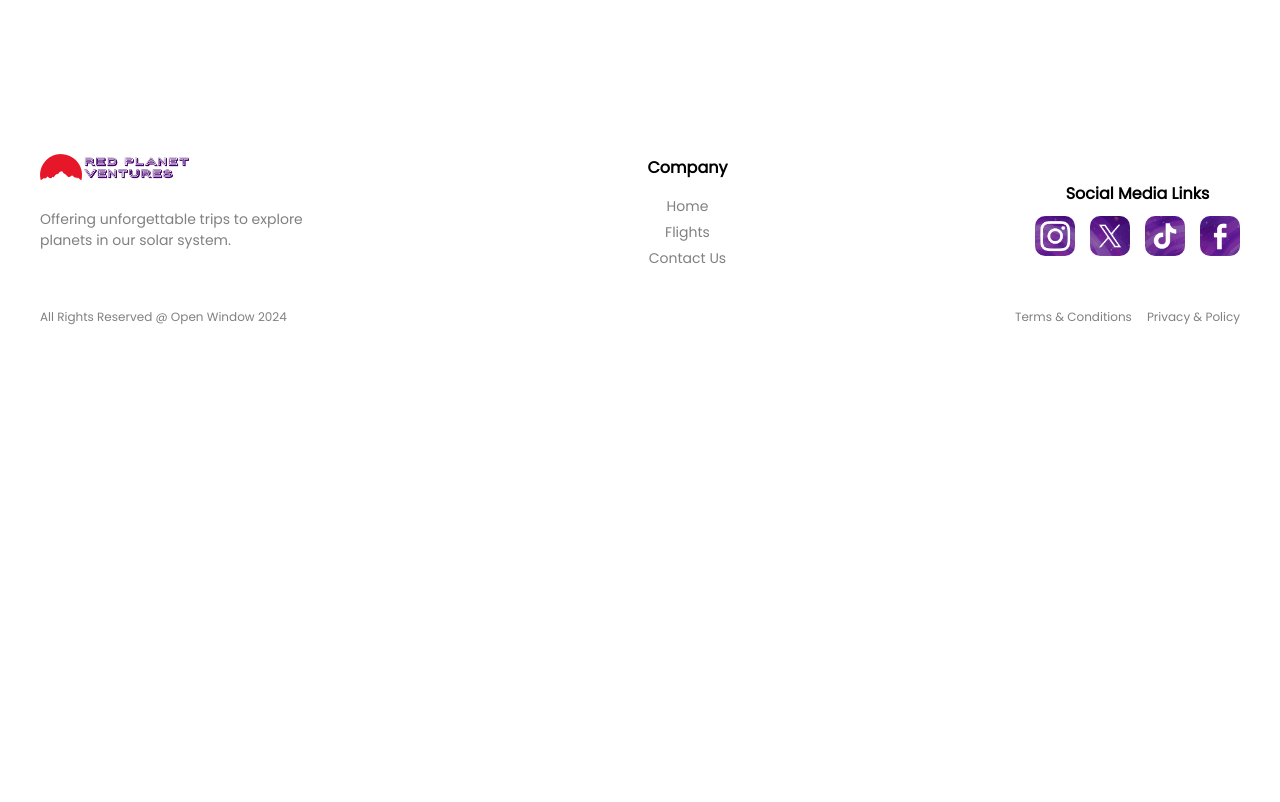
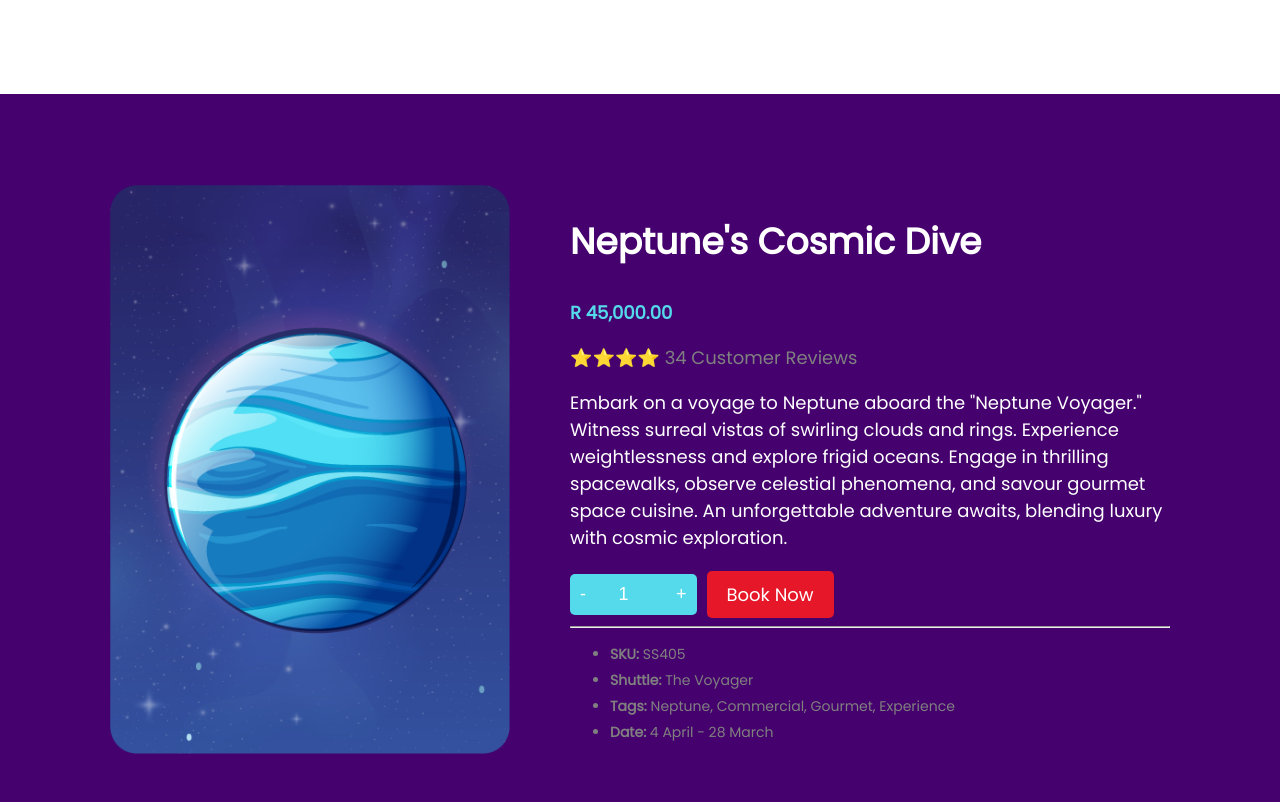
Before and after one commit to Laravaa/Red-Planet-Ventures, a plain HTML site: page flights.html in a window 1280 px wide. Shown: the part 1159-1961 px from the top of the page. Before the commit the page ends 1537 px from the top, so only its background shows below. Drawn offline with Linux system fonts and the light colour scheme.

Commit message:
Second flights section and contact header
I set up the second flights section and added it's styling, allowing me to get to a point where I can copy and paste code for the rest of the flights, only altering specific details for each. I moved on to setting up the header for the contact page so save time

```diff
--- a/css/flights.css
+++ b/css/flights.css
@@ -163,11 +163,12 @@ html {
     font-family: 'Poppins', sans-serif;
   }
 
-  .flights{
+  .mars{
     display: flex;
     justify-content: center;
     padding: 50px 20px;
   }
+
 
   .flights-container{
     display: flex;
@@ -279,6 +280,7 @@ html {
     border-radius:5px;
   }
 
+
   .flight-info {
     font-family: 'Poppins', sans-serif;
     list-style: none;
@@ -287,6 +289,139 @@ html {
   }
 
   .flights-info li{
+    font-family: 'Poppins', sans-serif;
+    font-size: 14px;
+    color: grey;
+    margin: 5px 0;
+  }
+
+  .neptune{
+    display: flex;
+    justify-content: center;
+    padding: 50px 20px;
+    background:#45016d;
+  }
+
+  .flights-container2{
+    display: flex;
+    max-width:1200px;
+    background: #45016d;
+    padding: 40px;
+    align-items: center;
+    gap: 40px;
+    gap: 60px;
+  }
+
+  .flights-image2 img{
+    width: 400px;
+    border-radius: 10px;
+  }
+
+  .flights-details2{
+    max-width: 600px;
+  }
+
+  .flights-details2 h2{
+    font-family: 'Poppins', sans-serif;
+    font-size: 36px;
+    font-weight:bold;
+    color: white;
+  }
+
+  .price2{
+    font-family: 'Poppins', sans-serif;
+    font-size: 18px;
+    color:grey;
+    font-weight: bold;
+    display: flex;
+    gap: 15px;
+    align-items: center;
+    color: #55daeb;
+  }
+
+  .old-price2{
+    font-family: 'Poppins', sans-serif;
+    text-decoration: line-through;
+    color: grey;
+    font-size: 18px;
+  }
+
+  .rating2{
+    font-family: 'Poppins', sans-serif;
+    font-size: 18px;
+    color: grey;
+    margin: 10px 0;
+  }
+
+  .description2{
+    font-family: 'Poppins', sans-serif;
+    font-size: 18px;
+    color: white;;
+    margin-bottom: 20px;
+  }
+
+  .flights-options2{
+    display: flex;
+    align-items: center;
+    gap: 10px;
+  }
+
+  .flights-options2 input{
+    background-color: #55daeb;
+    color: white;
+    border: none;
+    text-align: center;
+    width: 50px;
+    padding: 10px;
+    font-size: 18px;
+    border-radius: 5px;
+  }
+
+.quantity-container2{
+    display:flex;
+    align-items: center;
+    background-color: #55daeb;
+    border-radius: 5px;
+    overflow: hidden;
+}
+
+.quantity-container2 .quantity-btn2, .quantity-container2 input{
+    border: none;
+    background: none;
+    color: white;
+    font-size: 18px;
+    padding: 10px;
+    text-align: center;
+}
+
+.quantity-container2 input{
+    width: 50px;
+    background-color: #55daeb;
+}
+
+.quantity-btn2{
+    cursor: pointer;
+}
+
+.book-now2{
+    font-family: 'Poppins', sans-serif;
+    background:#e51728;
+    color: white;
+    border: none;
+    padding: 10px 20px;
+    font-size: 18px;
+    cursor: pointer;
+    border-radius:5px;
+  }
+
+  .flight-info2 {
+    font-family: 'Poppins', sans-serif;
+    list-style: none;
+    padding: 0;
+    margin-top: 20px;
+  }
+
+  .flights-info2 li{
     font-family: 'Poppins', sans-serif;
     font-size: 14px;
     color: grey;
--- a/flights.html
+++ b/flights.html
@@ -59,7 +59,7 @@
     </section>
 
     <!---The Classic Mars experience-->
-    <section class="flights">
+    <section class="mars">
         <div class="flights-container">
             <div class="flights-image">
                 <img src="../assets/images/flighhtMars.png" alt="Mars Experience">
@@ -91,6 +91,40 @@
             </div>
         </div>
 
+    </section>
+
+    <!--Neptune-->
+    <section class="neptune">
+        <div class="flights-container2">
+            <div class="flights-image2">
+                <img src="../assets/images/flightNeptune.png" alt="Neptune Experience">
+            </div>
+            <div class="flights-details2">
+                <h2>Neptune's Cosmic Dive</h2>
+                <p class="price2">R 45,000.00 </p>
+                <div class="rating2">
+                    ⭐⭐⭐⭐ <span> 34 Customer Reviews</span>
+                </div>
+                <p class="description2">
+                   Embark on a voyage to Neptune aboard the "Neptune Voyager." Witness surreal vistas of swirling clouds and rings. Experience weightlessness and explore frigid oceans. Engage in thrilling spacewalks, observe celestial phenomena, and savour gourmet space cuisine. An unforgettable adventure awaits, blending luxury with cosmic exploration.
+                </p>
+                <div class="flights-options2">
+                    <div class="quantity-container2">
+                        <button class="quantity-btn2">-</button>
+                        <input type="number" value="1" min="1">
+                        <button class="quantity-btn2">+</button>
+                    </div>
+                    <button class="book-now2">Book Now</button>
+                </div>
+                <hr>
+                <ul class="flights-info2">
+                    <li><strong>SKU:</strong> SS405</li>
+                    <li><strong>Shuttle:</strong> The Voyager</li>
+                    <li><strong>Tags:</strong> Neptune, Commercial, Gourmet, Experience</li>
+                    <li><strong>Date:</strong> 4 April - 28 March</li>
+                </ul>
+            </div>
+        </div>
     </section>
 
     <!--The footer-->
```
Also changed, not shown: contact.html (+5 -0 lines), css/contact.css (+29 -0 lines).
